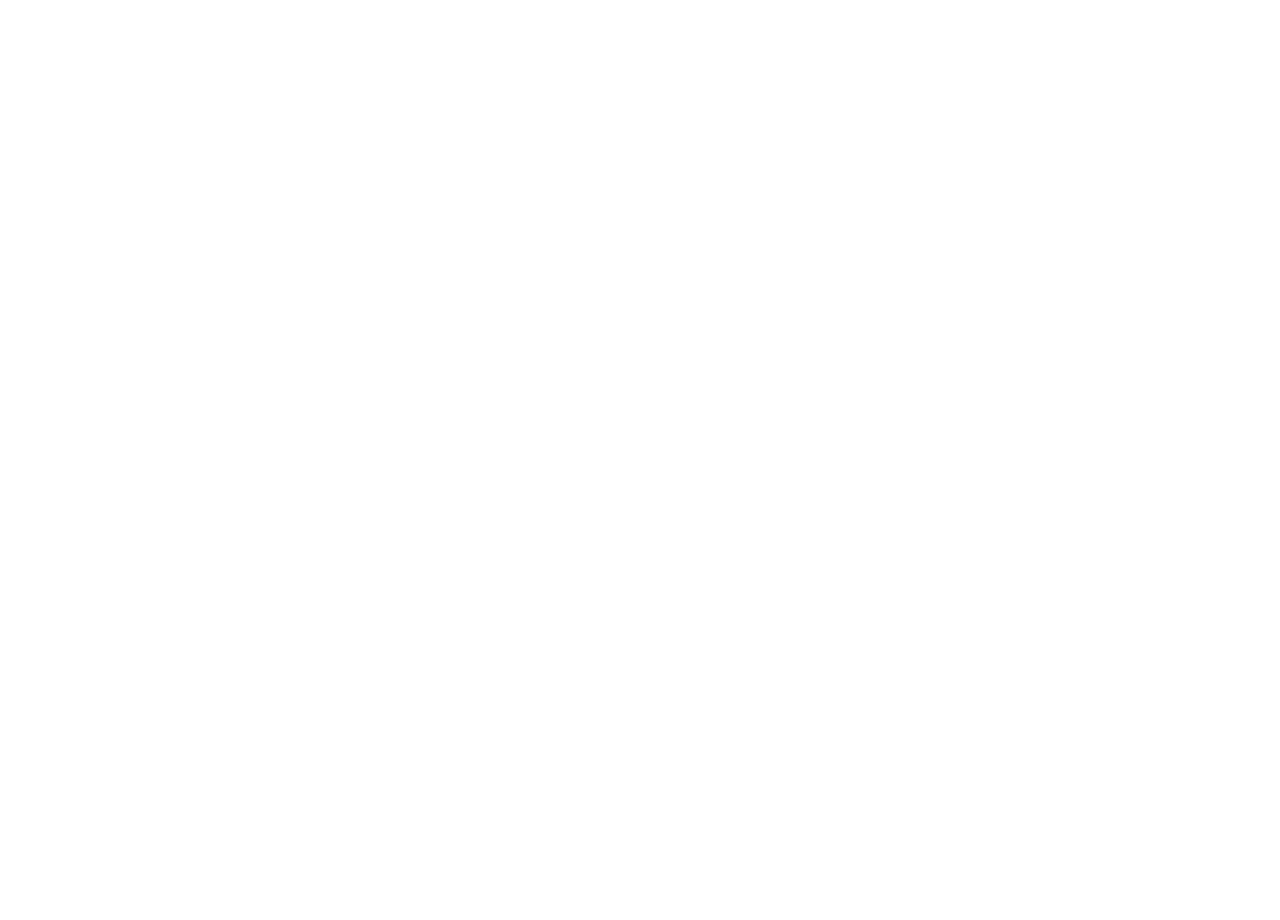
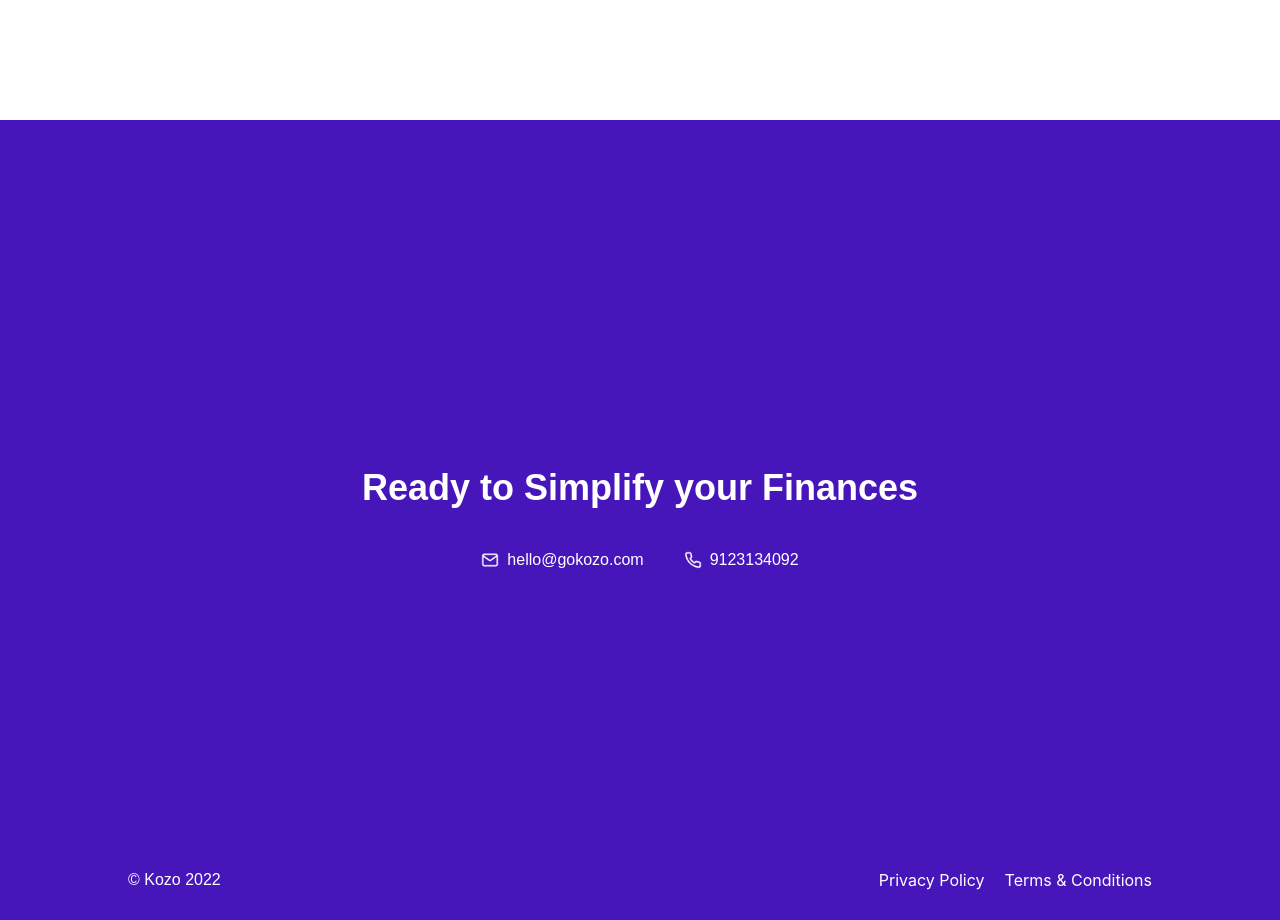
Before and after one commit to AdityaSurve/BinaryTask, a React (Create React App) app: page / in a window 1280 px wide. Shown: the part 6280-7200 px from the top of the page. Before the commit the page ends 6400 px from the top, so only its background shows below. Built offline with nearby package versions, Linux system fonts and the light colour scheme.

Commit message:
contact and footer

```diff
--- a/src/App.js
+++ b/src/App.js
@@ -7,6 +7,7 @@
 import Integration from "./components/Integration";
 import Team from "./components/Team";
 import Reviews from "./components/Reviews";
+import Contact from "./components/Contact";
 
 function App() {
   return (
@@ -20,6 +21,7 @@
       <Integration />
       <Team />
       <Reviews />
+      <Contact />
     </div>
   );
 }
--- /dev/null
+++ b/src/components/Contact.js
@@ -0,0 +1,29 @@
+import React from "react";
+import Footer from "./Footer";
+import mail from "../assets/contact/mail.png";
+import phone from "../assets/contact/phone.png";
+
+const Contact = () => {
+  return (
+    <div className="h-screen w-screen bg-[#4716BA] justify-center items-center flex overflow-x-hidden relative">
+      <div className="flex flex-col text-white gap-10 justify-center items-center">
+        <div className="text-4xl  font-satoshi font-bold">
+          Ready to Simplify your Finances
+        </div>
+        <div className="flex flex-row gap-10">
+          <div className="flex gap-2 items-center justify-center">
+            <img src={mail} alt="" className="h-[18px] object-cover" />
+            <span className="font-pop">hello@gokozo.com</span>
+          </div>
+          <div className="flex gap-2 items-center justify-center">
+            <img src={phone} alt="" className="h-[18px] object-cover" />
+            <span className="font-pop">9123134092</span>
+          </div>
+        </div>
+      </div>
+      <Footer />
+    </div>
+  );
+};
+
+export default Contact;
--- /dev/null
+++ b/src/components/Footer.js
@@ -0,0 +1,15 @@
+import React from "react";
+
+const Footer = () => {
+  return (
+    <div className="absolute bottom-0 h-[10%] w-[100%] flex justify-between items-center px-32">
+      <div className="text-white font-pop">© Kozo 2022</div>
+      <div className="flex gap-5 text-white">
+        <div>Privacy Policy</div>
+        <div>Terms & Conditions</div>
+      </div>
+    </div>
+  );
+};
+
+export default Footer;
```
Also changed, not shown: src/assets/contact/mail.png (added), src/assets/contact/phone.png (added).
